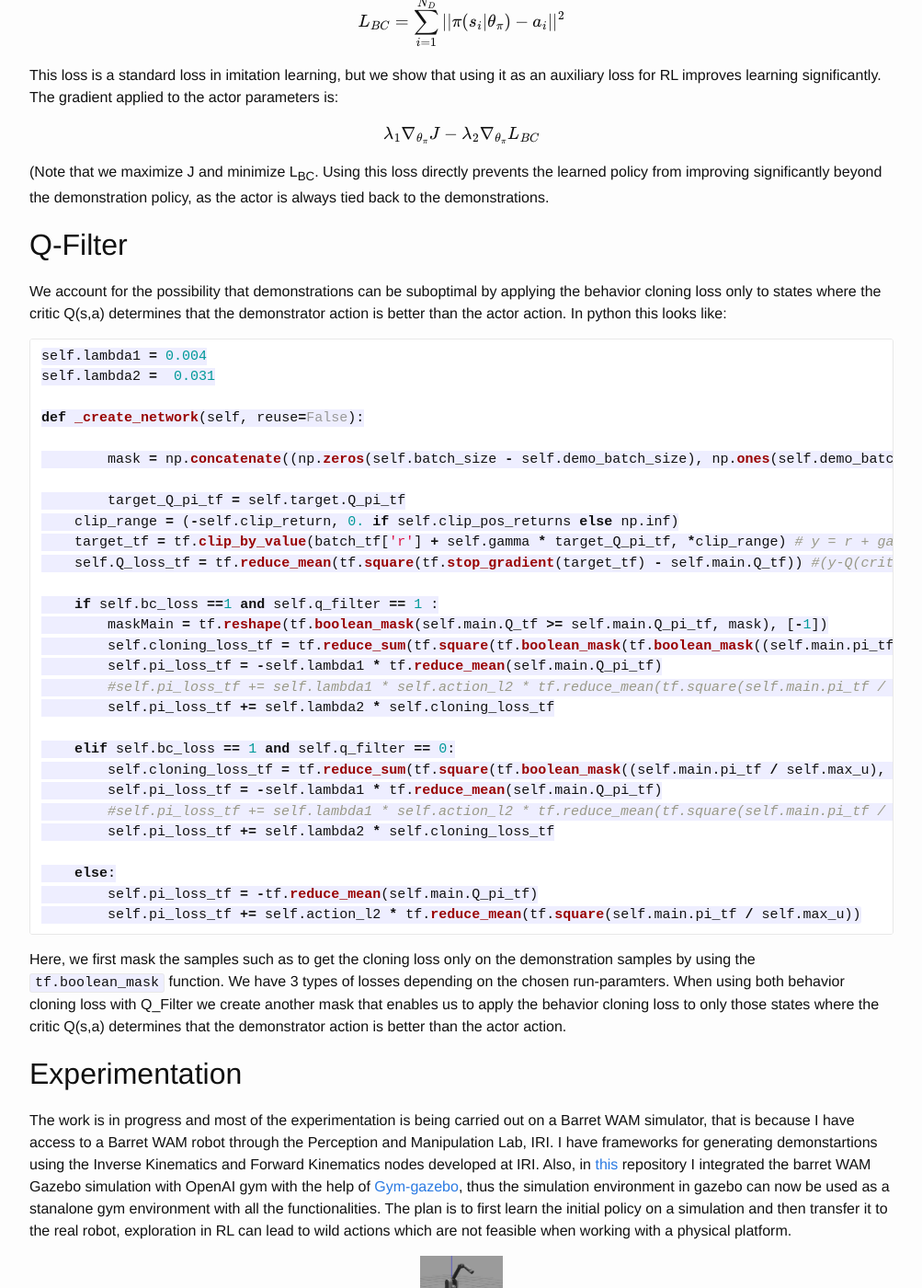
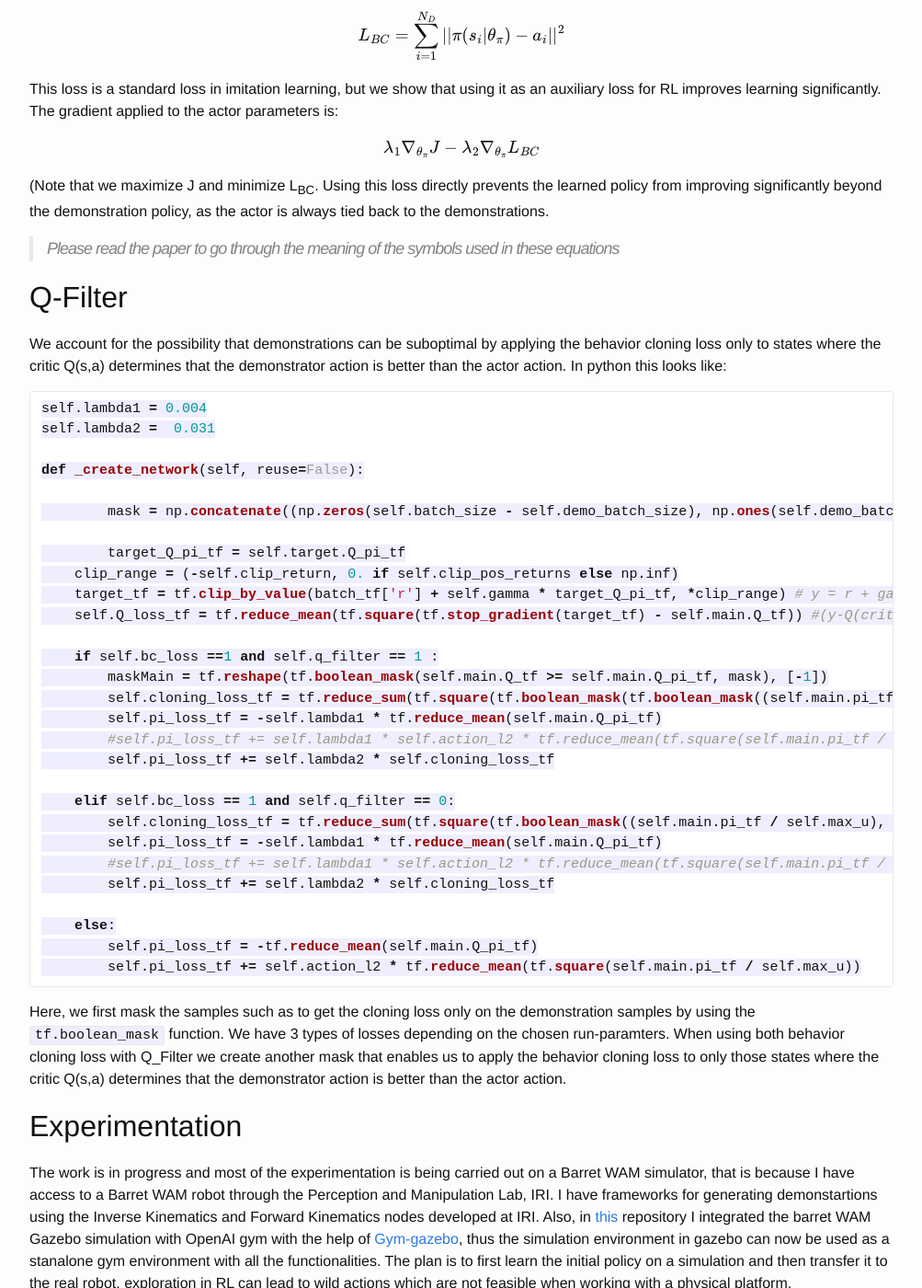
Before and after one commit to jangirrishabh/jangirrishabh.github.io, a Jekyll site: the page built from _posts/2018-03-25-Overcoming-exploration-demos.md, in a window 1280 px wide and 1400 px high, scrolled down 1814 px. Shown: the whole window at 92% size, without its empty margins (138-1141 px from the left). Built offline with Jekyll 4.4.1, drawn with Linux system fonts in a browser that asks for light colours; formulas are drawn with MathJax 3; comment, search, counter and statistics services are not loaded; some of the changed text lies outside the part shown.

Commit message:
updating the latest blog

```diff
--- a/_posts/2018-03-25-Overcoming-exploration-demos.md
+++ b/_posts/2018-03-25-Overcoming-exploration-demos.md
@@ -19,9 +19,11 @@
 
 
 ## Hindsight Experience Replay
-In the case of a sparse reward setting, which is usally easier to use when explaining a complex robotics task, there are not many rollouts with positive rewards. Now even in these failed rollouts where no reward was obtained, the agent can transform them into successful ones by assuming that a state it saw in the rollout was the actual goal. Usually HER is used with any off-policy RL algorithm assuming that for every state we can find a goal corresponding to this state. **Think of trying to shoot a football into a goal, in the unsuccessful tries you hit the ball left to the pole and it does not get inside the goal. But now assume that the goal was originally a little left to where it now is, such that this trial would have been successful in that imaginary case! Now this imaginary case does not help you to learn how to hit the ball exactly in the goal, but you do learn how to hit the ball in a case where the goal was a little to the left, all this was possible because we shifted the goal (to an observed state in the rollout) and gave a reward for it.**
+In the case of a sparse reward setting, which is usally easier to use when explaining a complex robotics task, there are not many rollouts with positive rewards. Now even in these failed rollouts where no reward was obtained, the agent can transform them into successful ones by assuming that a state it saw in the rollout was the actual goal. Usually HER is used with any off-policy RL algorithm assuming that for every state we can find a goal corresponding to this state.
 
-> HER is a good technique that helps the agent to learn from sparse rewards, but trying to solve robotics tasks with such sparse rewards can be very slow and the agent might not ever reach to some states that are important because of the exploration problem. Think of the case of grasping a block with a robotic arm, the probability of taking the grasp action exactly when the arm position is perfectly above the block in a particular orientation is very low. Thus an improvement to HER would be if we could use expert demonstrations provided to the agent in a way to overcome the exploration problem.
+> Think of trying to shoot a football into a goal, in the unsuccessful tries you hit the ball left to the pole and it does not get inside the goal. But now assume that the goal was originally a little left to where it now is, such that this trial would have been successful in that imaginary case! Now this imaginary case does not help you to learn how to hit the ball exactly in the goal, but you do learn how to hit the ball in a case where the goal was a little to the left, all this was possible because we shifted the goal (to an observed state in the rollout) and gave a reward for it.
+
+HER is a good technique that helps the agent to learn from sparse rewards, but trying to solve robotics tasks with such sparse rewards can be very slow and the agent might not ever reach to some states that are important because of the exploration problem. Think of the case of grasping a block with a robotic arm, the probability of taking the grasp action exactly when the arm position is perfectly above the block in a particular orientation is very low. Thus an improvement to HER would be if we could use expert demonstrations provided to the agent in a way to overcome the exploration problem.
 
 Further in this blog you will read about my implementation of the paper **"Overcoming Exploration in Reinforcement Learning with Demonstrations" Nair et al.** which introduces ways to use demonstartions along with HER in a sparse reward case to overcome the exploration problems and solve some complex robotics tasks!
 
@@ -73,6 +75,8 @@
 
 (Note  that  we  maximize J and  minimize L<sub>BC</sub>. Using this loss directly prevents the learned policy from improving significantly beyond the demonstration policy, as the actor is always tied back to the demonstrations.
 
+> Please read the paper to go through the meaning of the symbols used in these equations
+
 ## Q-Filter
 We account for the possibility that demonstrations can be suboptimal by applying the behavior cloning loss only to states  where  the  critic Q(s,a)  determines  that  the  demonstrator action is better than the actor action. In python this looks like:
 
@@ -112,8 +116,8 @@
 The work is in progress and most of the experimentation is being carried out on a Barret WAM simulator, that is because I have access to a Barret WAM robot through the Perception and Manipulation Lab, IRI. I have frameworks for generating demonstartions using the Inverse Kinematics and Forward Kinematics nodes developed at IRI. Also, in [this](https://github.com/jangirrishabh/HER-learn-InverseKinematics) repository I integrated the barret WAM Gazebo simulation with OpenAI gym with the help of [Gym-gazebo](https://github.com/erlerobot/gym-gazebo), thus the simulation environment in gazebo can now be used as a stanalone gym environment with all the functionalities. The plan is to first learn the initial policy on a simulation and then transfer it to the real robot, exploration in RL can lead to wild actions which are not feasible when working with a physical  platform.
 
 <div class="imgcap">
-<center><img src="//assets/research/wam_single_block_reach.png" width="90-%"></center>
-<div class="thecap" align="middle">[The Barret WAM robotic arm simulation in Gazebo.</div>
+<center><img src="/assets/research/wam_single_block_reach.png" width="90-%"></center>
+<div class="thecap" align="middle">The Barret WAM robotic arm simulation in Gazebo.</div>
 </div>
 
 ## Tasks
@@ -133,7 +137,7 @@
 
 <div class="imgcap">
 <div align="middle">
-<iframe width="560" height="315" src="https://www.youtube.com/embed/XHtDISfgXoY? rel=0&amp;controls=1&amp;autoplay=0&amp;loop=1&amp;rel=0&amp;showinfo=0" frameborder="0" allowfullscreen></iframe>
+<iframe width="600" height="350" src="https://www.youtube.com/embed/XHtDISfgXoY? rel=0&amp;controls=1&amp;autoplay=0&amp;loop=1&amp;rel=0&amp;showinfo=0" frameborder="0" allowfullscreen></iframe>
 </div>
 <div class="thecap" align="middle"><b>Generating demonstartions for a two block stacking task, note that the demonstrations are not perfect.</b> </div>
 </div>
```
